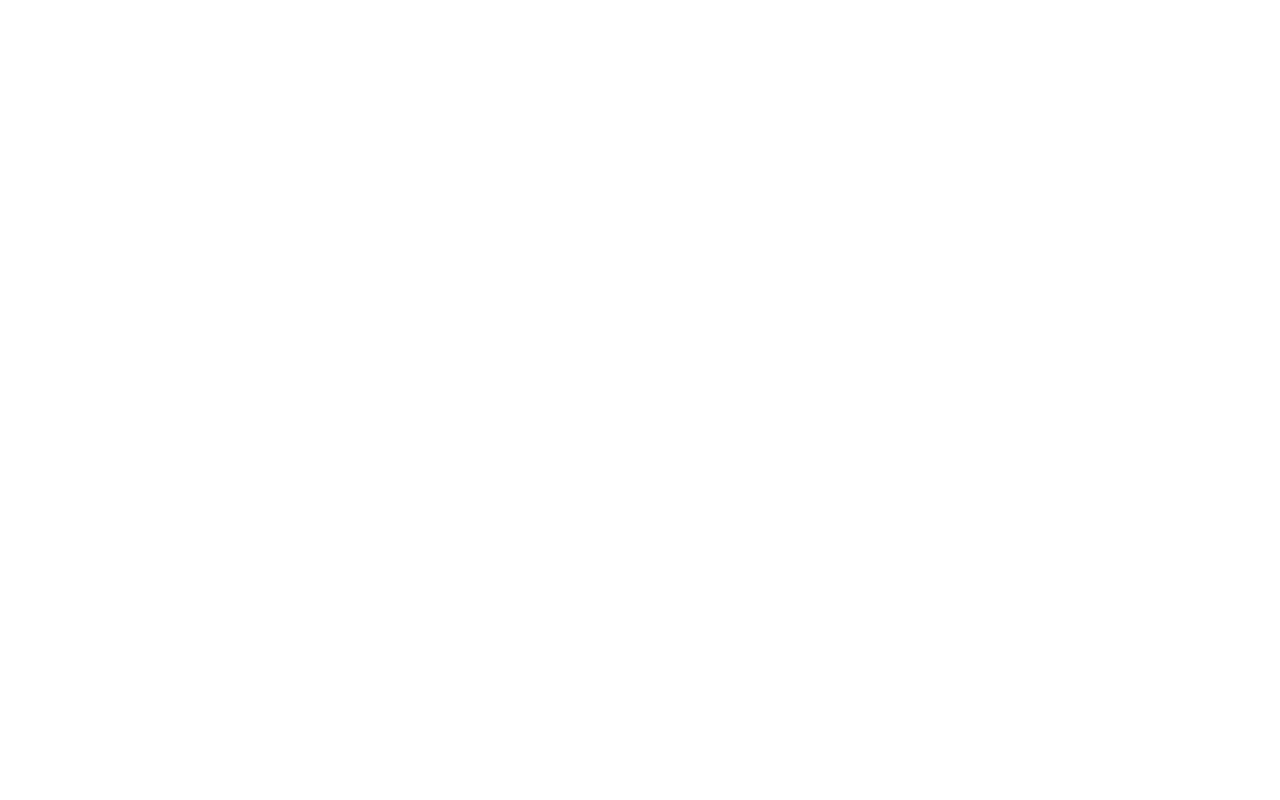
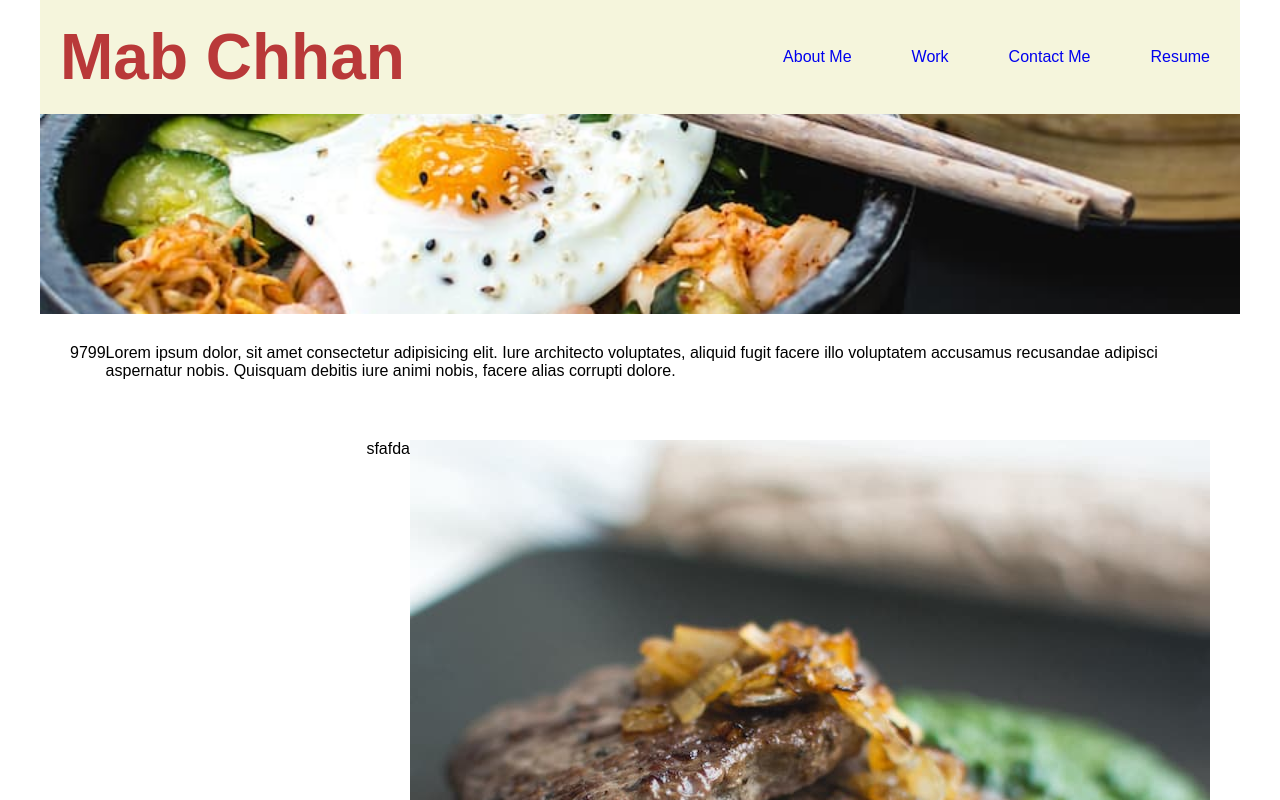
Before and after one commit to mabchhan/mabchhan-module2challenge, a plain HTML site: page index.html in a window 1280 px wide. Shown: the top 800 px of the page. Drawn offline with Linux system fonts and the light colour scheme.

Commit message:
added code to html, css and images

```diff
--- a/assets/css/style.css
+++ b/assets/css/style.css
@@ -0,0 +1,71 @@
+* {
+  padding: 0;
+  margin: 0;
+  box-sizing: border-box;
+}
+
+body {
+  font-family: sans-serif;
+  max-width: 1200px;
+  margin: 0 auto;
+}
+
+header {
+  display: flex;
+  justify-content: space-between;
+  align-items: center;
+  background-color: beige;
+  /* margin: 30px; */
+}
+
+header h1 {
+  font-size: 64px;
+  /* font-size: large; */
+  color: rgb(185, 57, 57);
+  padding: 20px;
+}
+
+nav ul {
+  display: flex;
+  list-style: none;
+  /* padding: 20px; */
+  /* flex-direction: row; */
+}
+
+nav a {
+  text-decoration: none;
+  margin: 0 30px;
+}
+
+nav a:hover {
+  cursor: pointer;
+}
+
+main {
+  display: flex;
+  flex-direction: column;
+}
+
+.hero {
+  background-image: url("../images/gallery-1.jpg");
+  width: 100%;
+  height: 200px;
+  background-position: center;
+  background-size: cover;
+}
+
+/* .hero:hover {
+  transform: translate(-5%, -5%);
+  overflow: hidden;
+} */
+
+.content {
+  display: flex;
+  justify-content: flex-end;
+  margin: 30px;
+}
+
+/* .content aside {
+  flex: 25%;
+  border-right: 2px solid orangered;
+} */
--- a/index.html
+++ b/index.html
@@ -4,7 +4,45 @@
     <meta charset="UTF-8" />
     <meta http-equiv="X-UA-Compatible" content="IE=edge" />
     <meta name="viewport" content="width=device-width, initial-scale=1.0" />
-    <title>Document</title>
+    <title>Module 2 Challenge</title>
+
+    <link href="assets/css/style.css" rel="stylesheet" />
   </head>
-  <body></body>
+
+  <body>
+    <header>
+      <h1>Mab Chhan</h1>
+      <nav>
+        <ul>
+          <li><a href="#">About Me</a></li>
+          <li><a href="#">Work</a></li>
+          <li><a href="#">Contact Me</a></li>
+          <li><a href="#">Resume</a></li>
+        </ul>
+      </nav>
+    </header>
+
+    <main>
+      <section class="hero" role="img" aria-label="banner image"></section>
+      <section class="content">
+        <aside><p>9799</p></aside>
+        <section>
+          <p>
+            Lorem ipsum dolor, sit amet consectetur adipisicing elit. Iure
+            architecto voluptates, aliquid fugit facere illo voluptatem
+            accusamus recusandae adipisci aspernatur nobis. Quisquam debitis
+            iure animi nobis, facere alias corrupti dolore.
+          </p>
+        </section>
+      </section>
+      <section class="content">
+        <aside><p>sfafda</p></aside>
+        <section><img src="assets/images/gallery-2.jpg" alt="" /></section>
+      </section>
+      <section class="content">
+        <aside><p>sfafda</p></aside>
+        <section><p>sfafda</p></section>
+      </section>
+    </main>
+  </body>
 </html>
```
Also changed, not shown: assets/images/gallery-1.jpg (added), assets/images/gallery-2.jpg (added), assets/images/gallery-3.jpg (added), assets/images/gallery-4.jpg (added), assets/images/gallery-5.jpg (added), assets/images/gallery-6.jpg (added).
